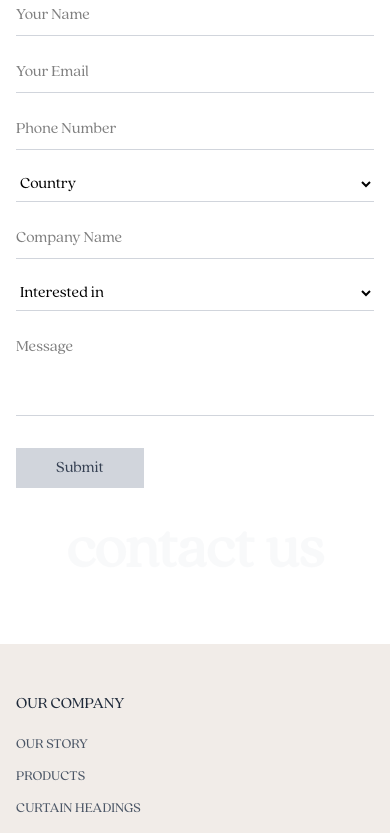
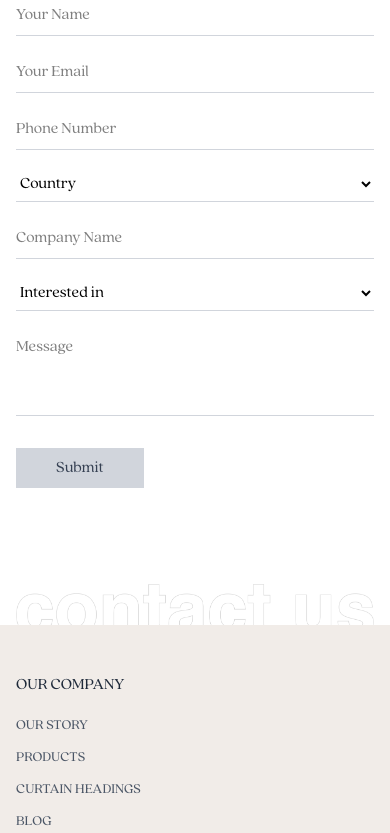
Before and after one commit to RDRishabh/curtains-and-more-re, a React (Vite) app: page /how-we-work in a window 390 px wide. Shown: the part 2676-3509 px from the top of the page. Built offline with nearby package versions, Linux system fonts and the light colour scheme.

Commit message:
Fix minor bugs

```diff
--- a/src/components/ContactForm.jsx
+++ b/src/components/ContactForm.jsx
@@ -27,7 +27,7 @@ export default function ContactForm() {
   };
 
   return (
-    <div className="w-full max-w-6xl mx-auto py-16 px-4 relative font-quincy">
+    <div className="w-full max-w-6xl mx-auto pt-16 px-4 relative font-quincy">
       {/* Decorative pendant light */}
       <div className="absolute top-0 left-1/2 transform -translate-x-1/2">
         <svg width="40" height="80" viewBox="0 0 40 80" fill="none" xmlns="http://www.w3.org/2000/svg">
@@ -46,10 +46,7 @@ export default function ContactForm() {
           <p className="text-gray-700 mb-1">Kindly.</p>
           <p className="text-gray-700">Fill the form, have a great day.</p>
 
-          {/* Decorative "contact us" text */}
-          <div className="mt-24 text-8xl font-bold text-gray-100 opacity-50 select-none hidden md:block">
-            <img src="co" alt="" />
-          </div>
+
         </div>
 
         {/* Right section with form */}
@@ -162,9 +159,9 @@ export default function ContactForm() {
         </div>
       </div>
 
-      {/* Mobile version of decorative text */}
-      <div className="mt-8 text-6xl font-bold text-gray-100 opacity-50 select-none md:hidden text-center">
-        contact us
+      {/* Decorative "contact us" text */}
+      <div className="mt-24 text-8xl font-bold text-gray-100 opacity-50 select-none drop-shadow-lg ">
+        <img src="/png/contactus.png" alt="" />
       </div>
     </div>
   );
--- a/src/components/WorkLocations.jsx
+++ b/src/components/WorkLocations.jsx
@@ -35,9 +35,9 @@ const WorkLocations = () => {
   if (!isLoaded) return <div className="text-center p-10">Loading map...</div>;
 
   return (
-    <section className="py-16 px-4 md:px-10 bg-white flex flex-row items-center">
+    <section className="py-16 px-4 md:px-10 bg-white flex lg:flex-row items-center flex-col">
         {/* Interactive Google Map */}
-        <div className="w-[50%] h-[500px] rounded-lg overflow-hidden shadow-md">
+        <div className="w-full lg:w-[50%] h-[500px] mb-12 lg:mb-0 rounded-lg overflow-hidden shadow-md">
           <GoogleMap
             mapContainerStyle={containerStyle}
             center={mapCenter}
```
